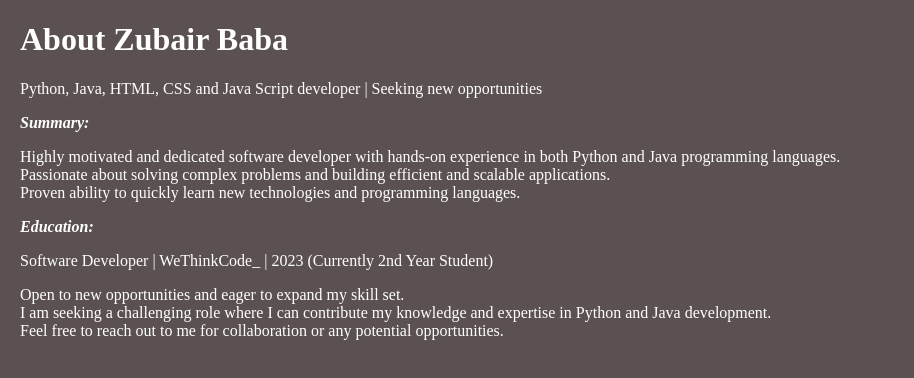
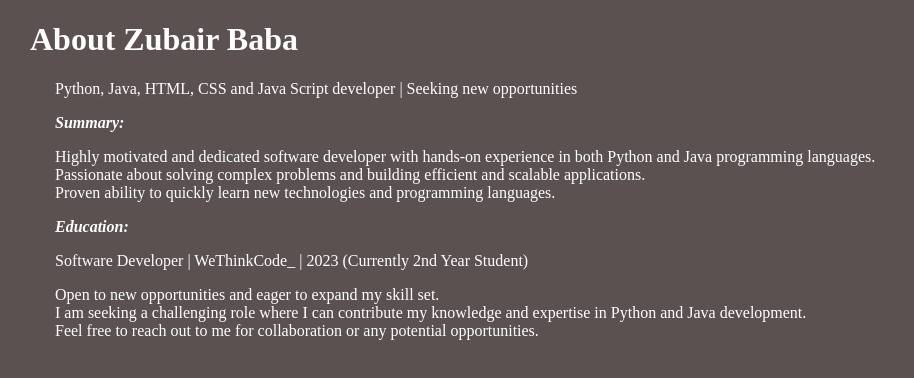
Before and after one commit to ZubairBaba/Zubair-Baba-Online-CV, a plain HTML site: page About.html in a window 1280 px wide. Shown: the whole page, without its empty margins (0-914 px from the left). Drawn offline with Linux system fonts and the light colour scheme.

Commit message:
Update styles-3.css

```diff
--- a/css/styles-3.css
+++ b/css/styles-3.css
@@ -4,7 +4,7 @@
  */
  body {
     /* All text will be 20px from the left */
-    margin-left: 20px;
+    margin-left: 30px;
 
     /* Make the background a dark grey */
     background-color: #5b5151;
@@ -14,6 +14,18 @@
 
     /* Make the font color a shade of green */
     color: #ffffff;
+  }
+
+  h1 {
+    margin-left: 0%;
+  }
+
+  h2 {
+    margin-left: 5px;
+  }
+
+  p {
+    margin-left: 25px;
   }
 
   /*
@@ -49,3 +61,9 @@
      /* Clear the float to prevent layout issues */
   clear: both;
   }
+
+    margin: 8px;
+
+     /* Clear the float to prevent layout issues */
+  clear: both;
+  }
```
